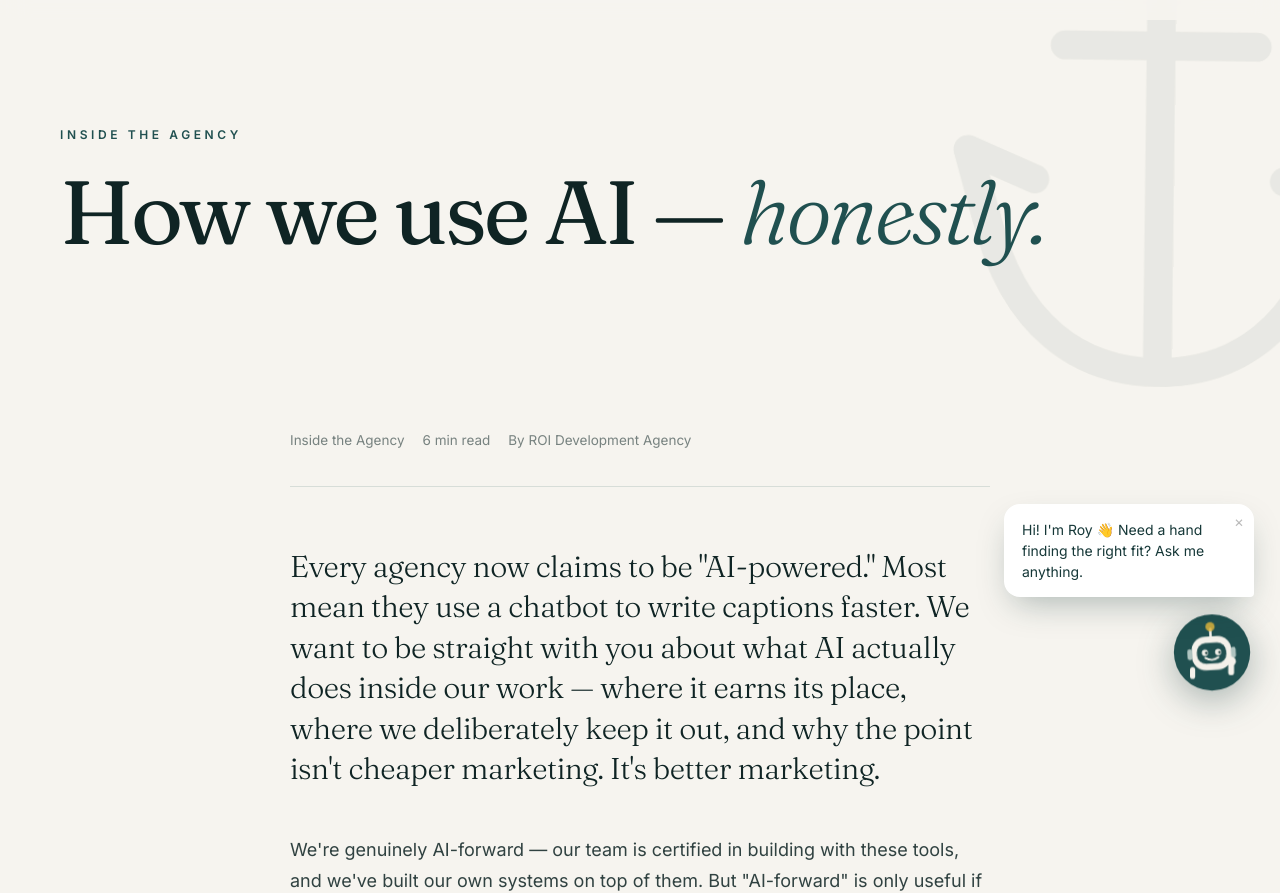
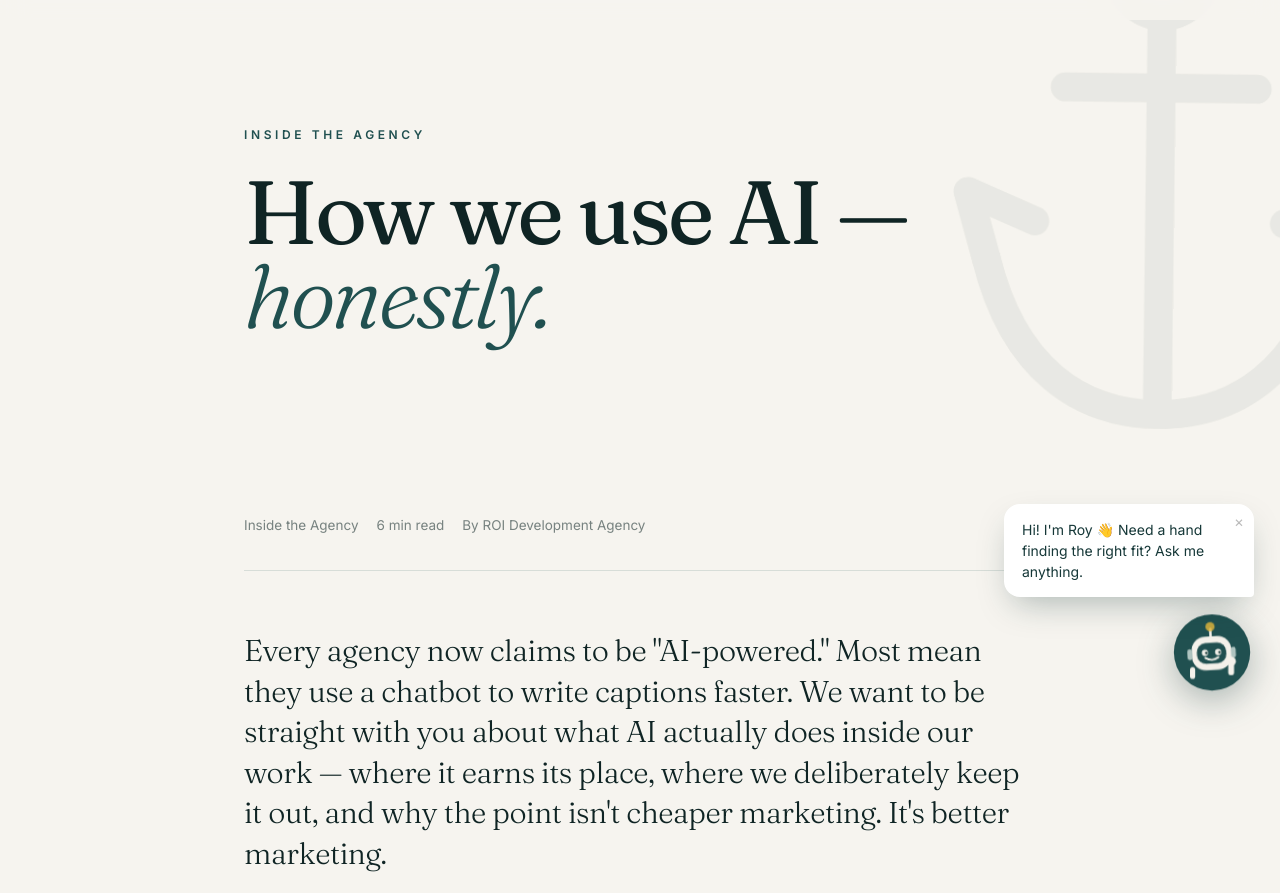
Before and after one commit to ROI-Development-Agency/roi-website, a plain HTML site: page blog-ai-in-marketing.html in a window 1280 px wide. Shown: the part 75-968 px from the top of the page. Drawn offline with Linux system fonts and the light colour scheme; a script that the page names is missing.

Commit message:
Widen blog article reading column and align post header to it
- Article max-width 820 -> 880 with fluid side padding
- Blog-post page-hero now shares the same column/left edge as the body
  (was left-aligned hero vs centered narrow body)

```diff
--- a/styles.css
+++ b/styles.css
@@ -3351,9 +3351,20 @@ footer {
 
 /* --- Article --- */
 .article {
-  padding: 40px 60px 40px;
-  max-width: 820px;
+  padding: 40px clamp(24px, 5vw, 44px);
+  max-width: 880px;
   margin: 0 auto;
+}
+
+/* Align the blog-post header to the same reading column as the body */
+.page-hero:has(.article-cat) {
+  padding-left: 0;
+  padding-right: 0;
+}
+.page-hero:has(.article-cat) .page-hero-inner {
+  max-width: 880px;
+  margin: 0 auto;
+  padding: 0 clamp(24px, 5vw, 44px);
 }
 .article-cat {
   font-family: 'Inter', sans-serif;
@@ -3428,7 +3439,7 @@ footer {
 /* --- In-article CTA --- */
 .article-cta {
   margin: 70px auto 0;
-  max-width: 820px;
+  max-width: 880px;
   background: var(--dark-cyan);
   border-radius: 22px;
   padding: 54px 50px;
```
